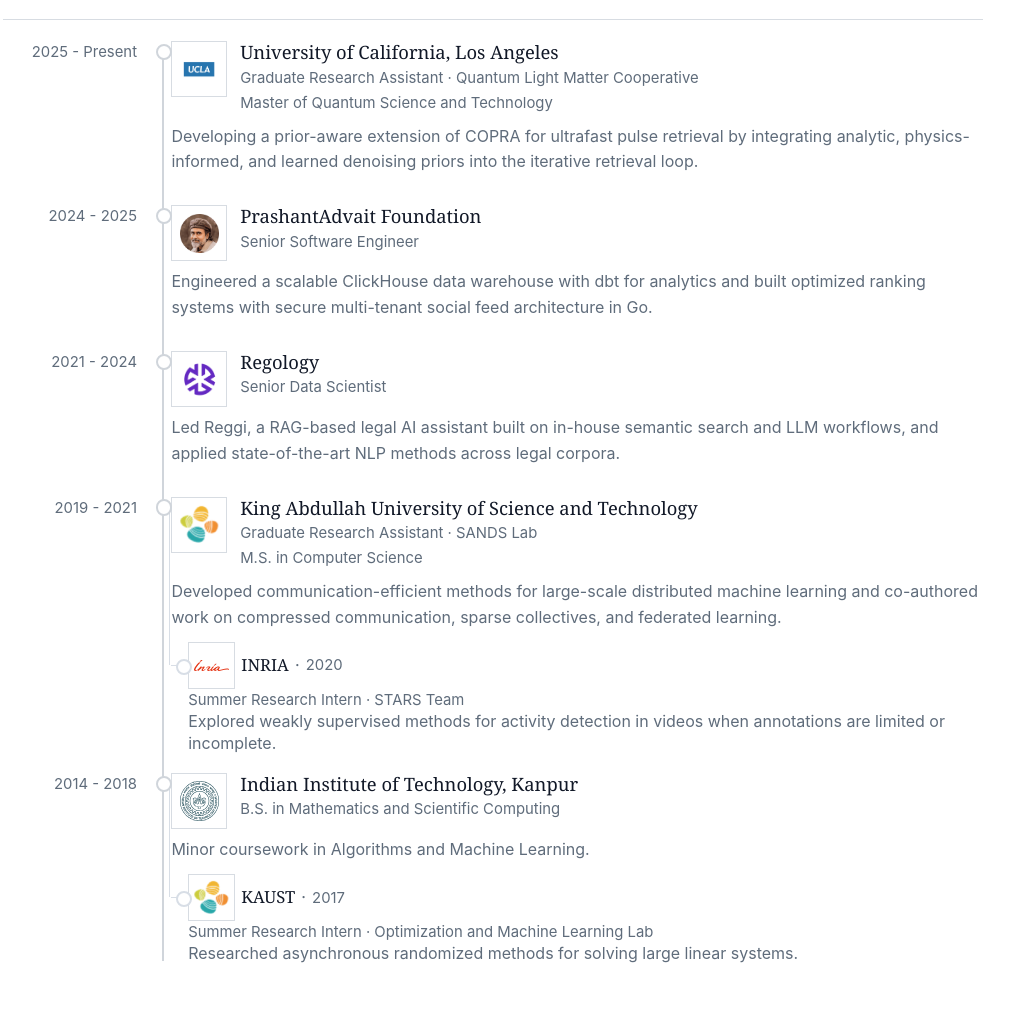
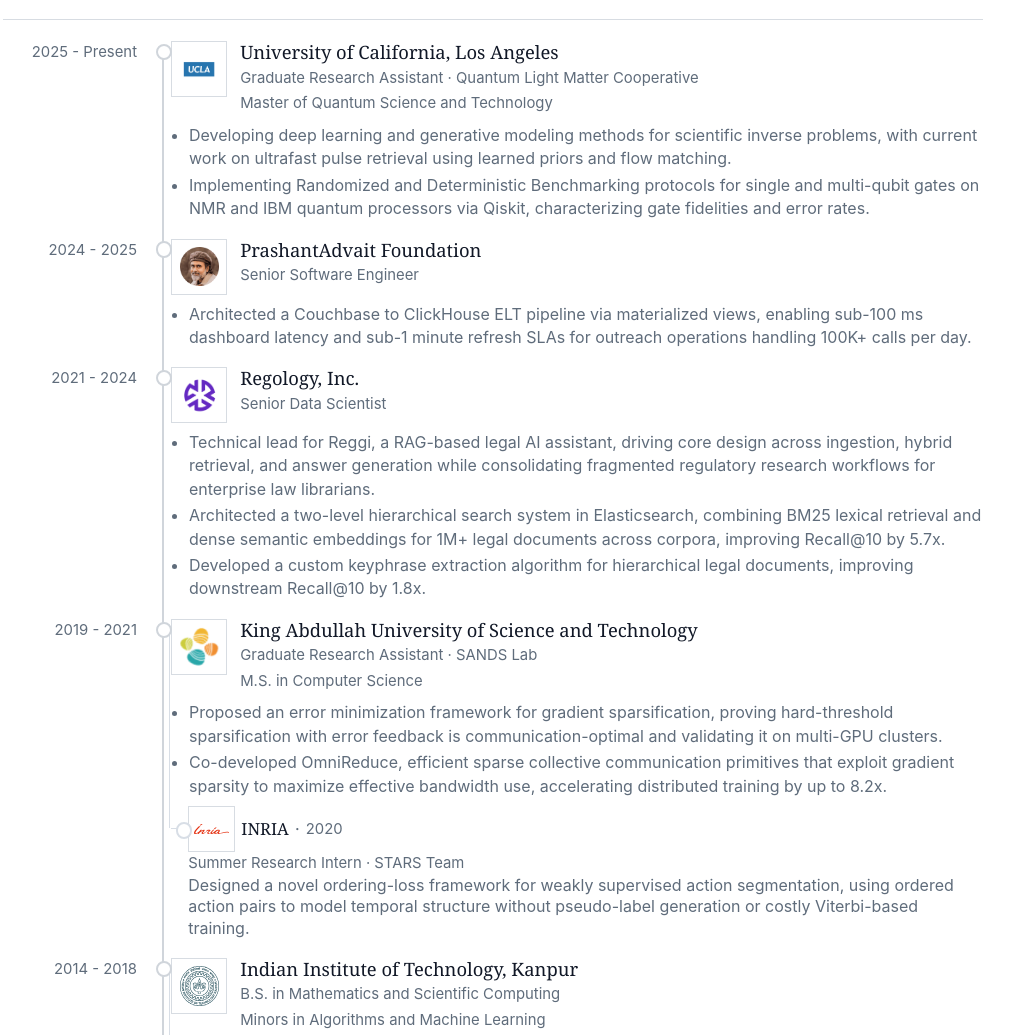
Before and after one commit to atalnarayan/atalnarayan.github.io, a plain HTML site: page index.html in a window 1280 px wide. Shown: the part 784-1819 px from the top of the page, without its empty margins (147-1158 px from the left). Before the commit the page ends 1789 px from the top, so only its background shows below. Drawn offline with Linux system fonts and the light colour scheme.

Commit message:
brought back the timeline

```diff
--- a/index.html
+++ b/index.html
@@ -5,7 +5,7 @@
   <meta name="viewport" content="width=device-width, initial-scale=1" />
   <meta name="description" content="Atal Narayan Sahu works across AI systems, scientific machine learning, and quantum science." />
   <title>Atal Narayan Sahu</title>
-  <link rel="stylesheet" href="styles/site.css?v=20260408-01" />
+  <link rel="stylesheet" href="styles/site.css?v=20260408-02" />
 </head>
 <body>
   <header class="site-header">
@@ -32,10 +32,6 @@
           <a class="contact-link" href="mailto:atalnsahu@gmail.com">
             <img src="images/icons/email.svg" alt="" />
             <span>Email</span>
-          </a>
-          <a class="contact-link" href="files/cv.pdf" target="_blank" rel="noreferrer">
-            <img src="images/icons/cv.svg" alt="" />
-            <span>CV</span>
           </a>
           <a class="contact-link" href="https://github.com/atalnarayan" target="_blank" rel="noreferrer">
             <img src="images/logos/github.png" alt="" />
@@ -100,10 +96,10 @@
                 <p class="timeline-meta">Master of Quantum Science and Technology</p>
               </div>
             </div>
-            <p>
-              Developing a prior-aware extension of COPRA for ultrafast pulse retrieval by integrating analytic,
-              physics-informed, and learned denoising priors into the iterative retrieval loop.
-            </p>
+            <ul class="timeline-list">
+              <li>Developing deep learning and generative modeling methods for scientific inverse problems, with current work on ultrafast pulse retrieval using learned priors and flow matching.</li>
+              <li>Implementing Randomized and Deterministic Benchmarking protocols for single and multi-qubit gates on NMR and IBM quantum processors via Qiskit, characterizing gate fidelities and error rates.</li>
+            </ul>
           </div>
         </article>
 
@@ -119,10 +115,9 @@
                 <p class="timeline-meta">Senior Software Engineer</p>
               </div>
             </div>
-            <p>
-              Engineered a scalable ClickHouse data warehouse with dbt for analytics and built optimized ranking
-              systems with secure multi-tenant social feed architecture in Go.
-            </p>
+            <ul class="timeline-list">
+              <li>Architected a Couchbase to ClickHouse ELT pipeline via materialized views, enabling sub-100 ms dashboard latency and sub-1 minute refresh SLAs for outreach operations handling 100K+ calls per day.</li>
+            </ul>
           </div>
         </article>
 
@@ -134,14 +129,15 @@
                 <img src="images/history/regology.avif" alt="Regology logo" />
               </div>
               <div>
-                <h3>Regology</h3>
+                <h3>Regology, Inc.</h3>
                 <p class="timeline-meta">Senior Data Scientist</p>
               </div>
             </div>
-            <p>
-              Led Reggi, a RAG-based legal AI assistant built on in-house semantic search and LLM workflows,
-              and applied state-of-the-art NLP methods across legal corpora.
-            </p>
+            <ul class="timeline-list">
+              <li>Technical lead for Reggi, a RAG-based legal AI assistant, driving core design across ingestion, hybrid retrieval, and answer generation while consolidating fragmented regulatory research workflows for enterprise law librarians.</li>
+              <li>Architected a two-level hierarchical search system in Elasticsearch, combining BM25 lexical retrieval and dense semantic embeddings for 1M+ legal documents across corpora, improving Recall@10 by 5.7x.</li>
+              <li>Developed a custom keyphrase extraction algorithm for hierarchical legal documents, improving downstream Recall@10 by 1.8x.</li>
+            </ul>
           </div>
         </article>
 
@@ -158,11 +154,11 @@
                 <p class="timeline-meta">M.S. in Computer Science</p>
               </div>
             </div>
-            <p>
-              Developed communication-efficient methods for large-scale distributed machine learning and co-authored
-              work on compressed communication, sparse collectives, and federated learning.
-            </p>
-            <div class="timeline-children" aria-label="Internships during KAUST master's degree">
+            <ul class="timeline-list">
+              <li>Proposed an error minimization framework for gradient sparsification, proving hard-threshold sparsification with error feedback is communication-optimal and validating it on multi-GPU clusters.</li>
+              <li>Co-developed OmniReduce, efficient sparse collective communication primitives that exploit gradient sparsity to maximize effective bandwidth use, accelerating distributed training by up to 8.2x.</li>
+            </ul>
+            <div class="timeline-children" aria-label="Internships during KAUST">
               <article class="timeline-child">
                 <div class="timeline-child-heading">
                   <span class="timeline-child-org">
@@ -173,7 +169,7 @@
                   <span class="timeline-child-date">2020</span>
                 </div>
                 <p class="timeline-meta timeline-child-meta">Summer Research Intern · STARS Team</p>
-                <p class="timeline-child-summary">Explored weakly supervised methods for activity detection in videos when annotations are limited or incomplete.</p>
+                <p class="timeline-child-summary">Designed a novel ordering-loss framework for weakly supervised action segmentation, using ordered action pairs to model temporal structure without pseudo-label generation or costly Viterbi-based training.</p>
               </article>
             </div>
           </div>
@@ -189,12 +185,10 @@
               <div>
                 <h3>Indian Institute of Technology, Kanpur</h3>
                 <p class="timeline-meta">B.S. in Mathematics and Scientific Computing</p>
+                <p class="timeline-meta">Minors in Algorithms and Machine Learning</p>
               </div>
             </div>
-            <p>
-              Minor coursework in Algorithms and Machine Learning.
-            </p>
-            <div class="timeline-children" aria-label="Internships during IIT Kanpur degree">
+            <div class="timeline-children" aria-label="Internships during IIT Kanpur">
               <article class="timeline-child">
                 <div class="timeline-child-heading">
                   <span class="timeline-child-org">
@@ -205,7 +199,7 @@
                   <span class="timeline-child-date">2017</span>
                 </div>
                 <p class="timeline-meta timeline-child-meta">Summer Research Intern · Optimization and Machine Learning Lab</p>
-                <p class="timeline-child-summary">Researched asynchronous randomized methods for solving large linear systems.</p>
+                <p class="timeline-child-summary">Analyzed asynchronous parallel SGD for consistent linear systems, proving global linear convergence and showing it can outperform synchronous SGD in ill-conditioned regimes.</p>
               </article>
             </div>
           </div>
--- a/styles/site.css
+++ b/styles/site.css
@@ -311,6 +311,21 @@
   margin-bottom: 0;
 }
 
+.timeline-list {
+  margin: 0.3rem 0 0;
+  padding-left: 1.1rem;
+  color: var(--muted);
+}
+
+.timeline-list li {
+  margin-bottom: 0.22rem;
+  line-height: 1.45;
+}
+
+.timeline-list li:last-child {
+  margin-bottom: 0;
+}
+
 .timeline-children {
   --child-connector-color: #d8dee6;
   --child-offset: 1.05rem;
```
Also changed, not shown: blog.html (+1 -1 lines), publications.html (+1 -1 lines).
